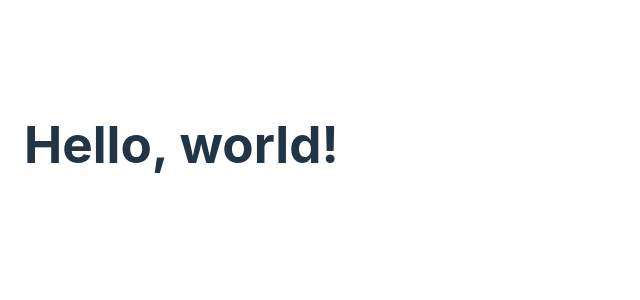
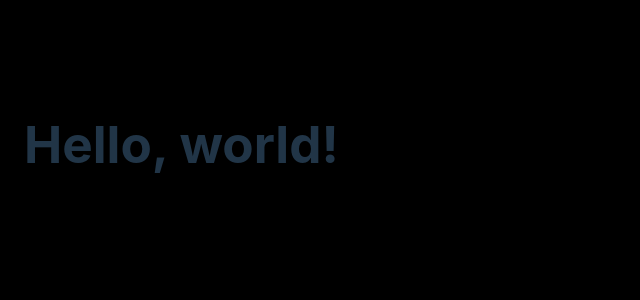
Before and after one commit to agustinlozano/Wizoft, a React (Vite) app: page / in a window 1280 px wide. Shown: the top 300 px of the page, without its empty margins (0-640 px from the left). Built offline with nearby package versions, Linux system fonts and the light colour scheme.

Commit message:
Update App: apply theme provider

```diff
--- a/src/App.jsx
+++ b/src/App.jsx
@@ -1,10 +1,13 @@
+import ThemeProvider from './contex/themeProvider'
 import './App.css'
 
 function App () {
   return (
-    <div className='App'>
-      <h1>Hello, world!</h1>
-    </div>
+    <ThemeProvider>
+      <div className='App'>
+        <h1>Hello, world!</h1>
+      </div>
+    </ThemeProvider>
   )
 }
 
```
